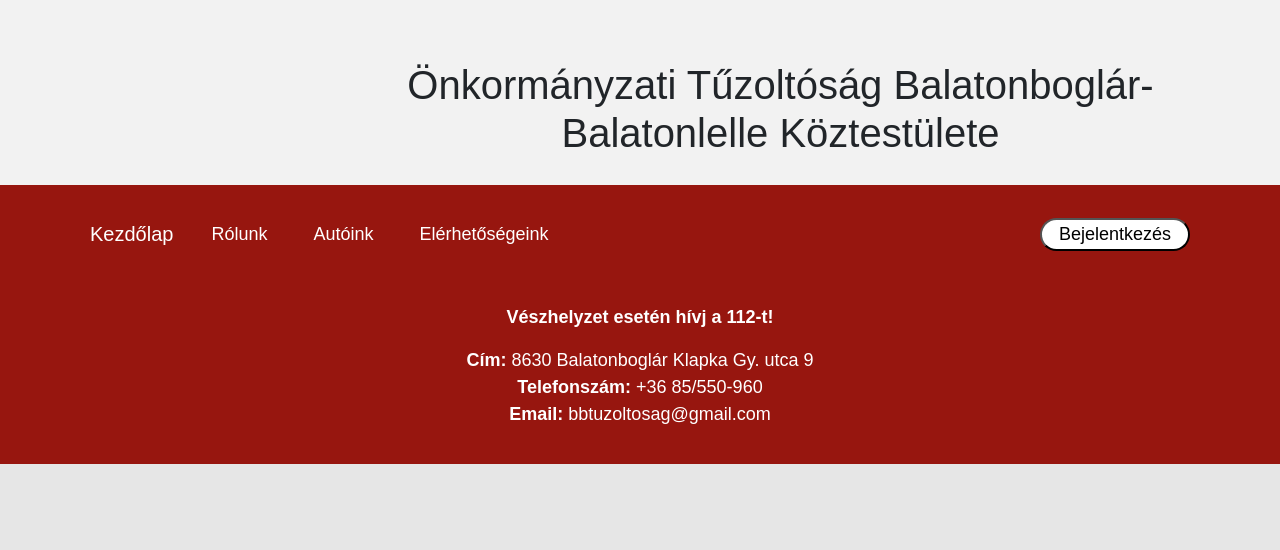
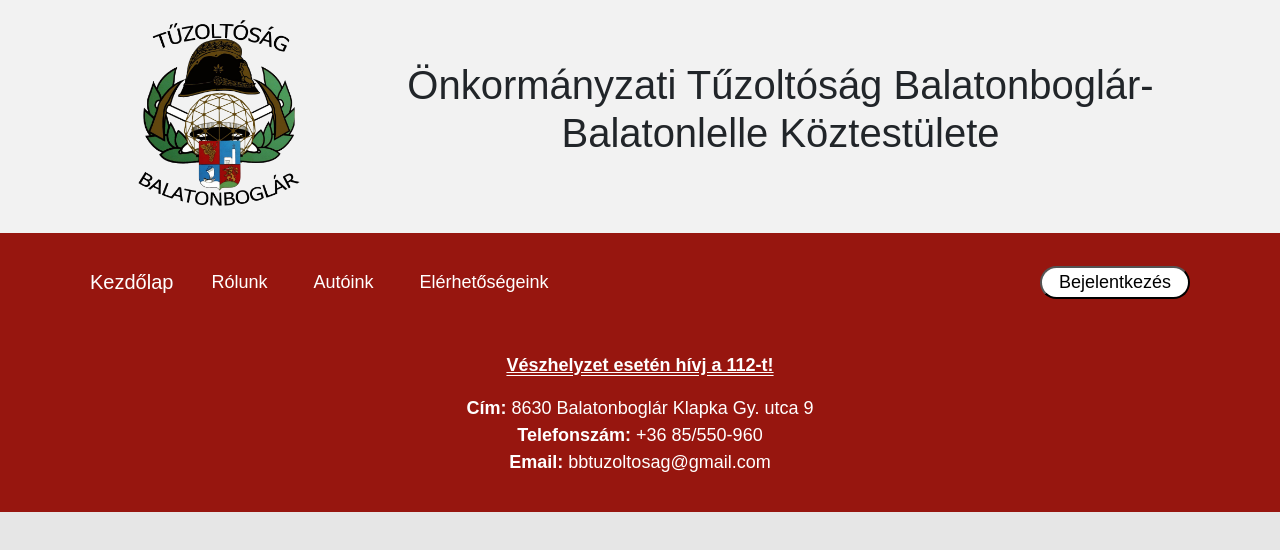
Before and after one commit to CsuhanSuli/Vizsgaremek-Tuzolto, a React (Vite) app in the folder Tuzolto_Frontend/Tuzoltosag_Frontend/: page / in a window 1280 px wide. Shown: the top 550 px of the page. Built offline with nearby package versions, Linux system fonts and the light colour scheme.

Commit message:
Footer finomítás, missziók megjelenítésének elkezdése

```diff
--- a/Tuzolto_Frontend/Tuzoltosag_Frontend/src/components/LogoutLayout.css
+++ b/Tuzolto_Frontend/Tuzoltosag_Frontend/src/components/LogoutLayout.css
@@ -127,7 +127,7 @@ hr {
 .linkColor {
     color: white;
 }
-
+/*
 @media only screen and (max-width: 800px){
 
 }
@@ -137,7 +137,7 @@ hr {
         display: none;
     }
 
-}
+}*/
 
 footer{
     background-color: rgb(151, 22, 15);
@@ -147,3 +147,7 @@ footer{
     color: white;
     text-align: center;
 }
+.attention {
+    text-decoration-line: underline;
+    text-decoration-style: double;
+}
--- a/Tuzolto_Frontend/Tuzoltosag_Frontend/src/components/LogoutLayout.jsx
+++ b/Tuzolto_Frontend/Tuzoltosag_Frontend/src/components/LogoutLayout.jsx
@@ -47,7 +47,7 @@ const LogoutLayout = ({children}) => {
         <Container>
           <Col/>
           <Col>
-            <p><strong>Vészhelyzet esetén hívj a 112-t!</strong></p>
+            <p className='attention'><strong>Vészhelyzet esetén hívj a 112-t!</strong></p>
             <p><strong>Cím:</strong> 8630 Balatonboglár Klapka Gy. utca 9<br />
                 <strong>Telefonszám:</strong> +36 85/550-960<br />
                 <strong>Email:</strong> bbtuzoltosag@gmail.com</p>
```
Also changed, not shown: Tuzolto_Frontend/Tuzoltosag_Frontend/src/components/AllMission.jsx (added, +27 -0 lines), Tuzolto_Frontend/Tuzoltosag_Frontend/src/components/ViewOneMission.jsx (added).
